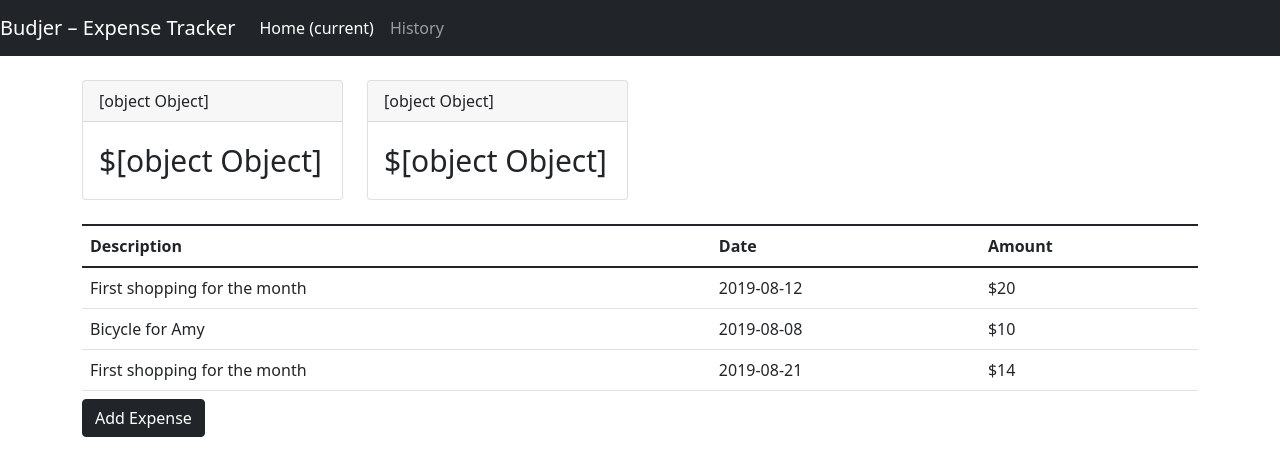
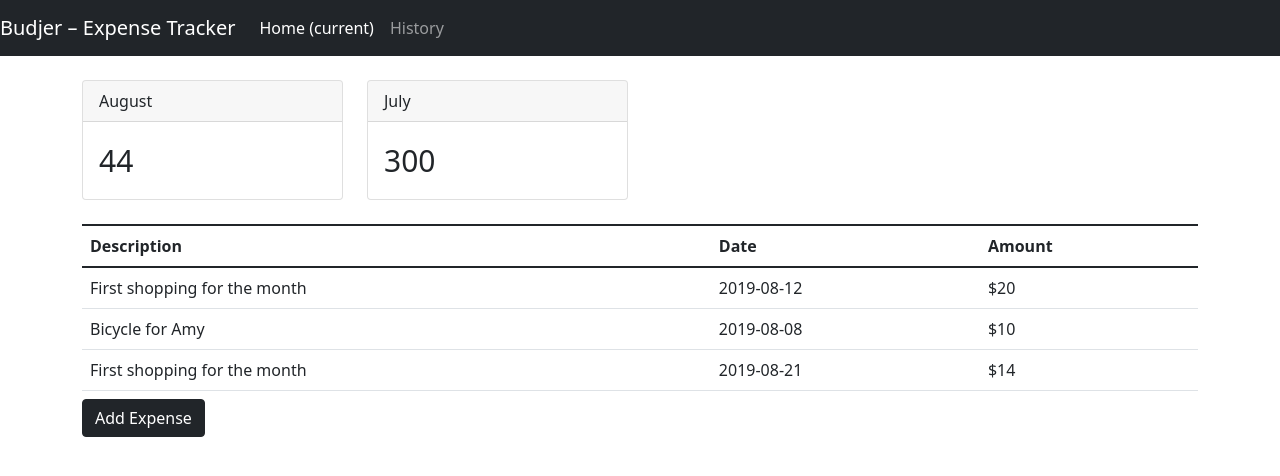
Before and after one commit to AriParvin/angular-expense-tracker, an Angular app: page / in a window 1280 px wide. Shown: the top 476 px of the page. Built offline with nearby package versions, Linux system fonts and the light colour scheme.

Commit message:
added type for months, error resolved

```diff
--- a/src/app/expenses/briefing-cards/briefing-cards.component.html
+++ b/src/app/expenses/briefing-cards/briefing-cards.component.html
@@ -2,20 +2,20 @@
   <div class="col-sm-3">
     <div class="card">
       <div class="card-header">
-        {{ lastMonthSpending }}
+        {{ lastMonthSpending.month }}
       </div>
       <div class="card-body">
-        <div style="font-size: 30px">${{ lastMonthSpending }}</div>
+        <div style="font-size: 30px">{{ lastMonthSpending.amount }}</div>
       </div>
     </div>
   </div>
   <div class="col-sm-3">
     <div class="card">
       <div class="card-header">
-        {{ currentMonthSpending }}
+        {{ currentMonthSpending.month }}
       </div>
       <div class="card-body">
-        <div style="font-size: 30px">${{ currentMonthSpending }}</div>
+        <div style="font-size: 30px">{{ currentMonthSpending.amount }}</div>
       </div>
     </div>
   </div>
--- a/src/app/expenses/briefing-cards/briefing-cards.component.ts
+++ b/src/app/expenses/briefing-cards/briefing-cards.component.ts
@@ -1,4 +1,5 @@
 import { Component, Input, OnInit } from '@angular/core';
+import MonthSpending from '../briefling-cards';
 
 @Component({
   selector: 'et-briefing-cards',
@@ -7,7 +8,7 @@ import { Component, Input, OnInit } from '@angular/core';
 })
 export class BriefingCardsComponent implements OnInit {
   constructor() {}
-  @Input() currentMonthSpending: object;
-  @Input() lastMonthSpending: object;
+  @Input() currentMonthSpending: MonthSpending;
+  @Input() lastMonthSpending: MonthSpending;
   ngOnInit(): void {}
 }
--- /dev/null
+++ b/src/app/expenses/briefling-cards.ts
@@ -0,0 +1 @@
+export default interface MonthSpending { amount: number, month: string }
--- a/src/app/home/home.component.ts
+++ b/src/app/home/home.component.ts
@@ -27,6 +27,5 @@ export class HomeComponent implements OnInit {
   ];
   currentMonthSpending = { amount: 300, month: 'July' };
   lastMonthSpending = { amount: 44, month: 'August' };
-
   ngOnInit() {}
 }
```
Also changed, not shown: 1 other file (tests, documents, lock files or other folders).
